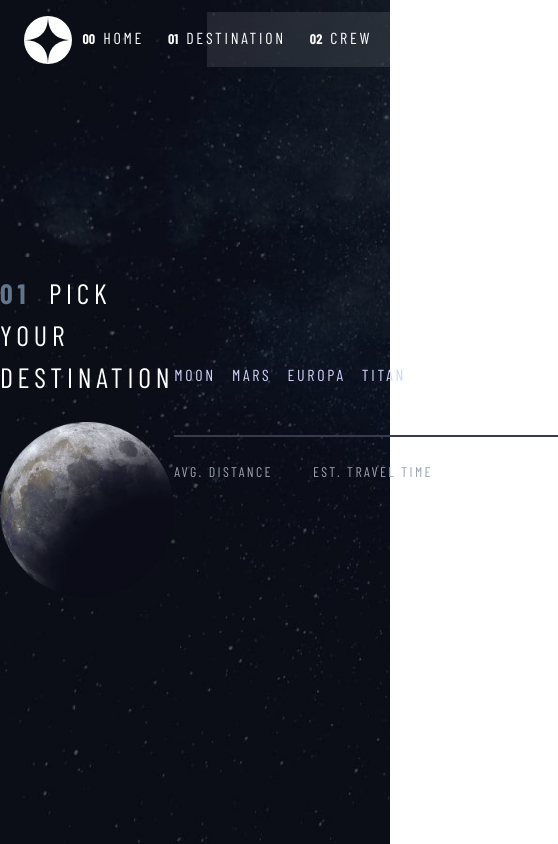
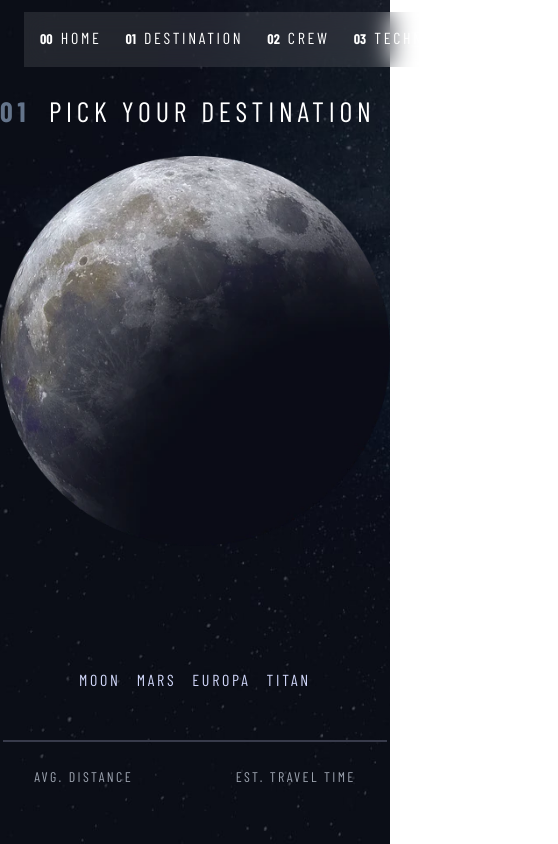
Before and after one commit to jdpena28/space-tourism, a Next.js app: page /destination/1 in a window 390 px wide. Shown: the whole page, 558 px wide, since content can reach past the window. Built offline with nearby package versions, Linux system fonts and the light colour scheme; a web font is replaced by a local one.

Commit message:
RESPONSIVE: tablet view for planet.tsx

```diff
--- a/pages/destination/[planets].tsx
+++ b/pages/destination/[planets].tsx
@@ -23,7 +23,7 @@ const Planets: NextPage = () => {
   return (
     <Layout
       id="planet"
-      className="containers mx-auto flex h-full items-center justify-around">
+      className="containers mx-auto flex h-full items-center justify-around lg:flex-col">
       <div className="mt-8 space-y-6">
         <Subheading num="01" text="PICK YOUR DESTINATION" />
         <Image
@@ -35,13 +35,13 @@ const Planets: NextPage = () => {
           width={445}
         />
       </div>
-      <div>
+      <div className="lg:text-center">
         <Tabs />
         <h2 className="text-heading2">{datas?.name.toUpperCase()}</h2>
         <p className="w-96 font-tertiary">{datas?.description}</p>
         <div className="mt-12 h-[2px] w-full bg-[#383B4B]" />
         <br />
-        <div className="flex gap-x-10 text-subheading1">
+        <div className="flex gap-x-10 text-subheading1 lg:justify-around">
           <div>
             <p className="font-secondary text-subheading2 text-gray-400">
               AVG. DISTANCE
--- a/src/components/Navbar.tsx
+++ b/src/components/Navbar.tsx
@@ -38,7 +38,7 @@ const Navbar = () => {
     <nav className="absolute flex w-full items-center justify-between pt-3 pl-6 font-secondary">
       <Image src="/assets/shared/logo.svg" height={48} width={48} />
       <div className="z-30 -mr-40 h-[1px]  w-[40%] bg-[#979797] lg:hidden" />
-      <div className="z-20 flex w-[50%] justify-center gap-x-6 bg-white/10 backdrop-blur-md lg:text-sm">
+      <div className="z-20 flex w-[50%] justify-center gap-x-6 bg-white/10 backdrop-blur-md lg:w-max lg:pl-4 lg:text-sm">
         {data.map((item, count) => {
           return (
             <TextLink
--- a/styles/globals.css
+++ b/styles/globals.css
@@ -37,11 +37,6 @@
 #home {
   background-image: url("/assets/home/background-home-desktop.jpg");
 }
-@media (max-width: 1024px) {
-  #home {
-    background-image: url("/assets/home/background-home-tablet.jpg");
-  }
-}
 #planet {
   background-image: url("/assets/destination/background-destination-desktop.jpg");
 }
@@ -51,3 +46,12 @@
 #technology {
   background-image: url("/assets/technology/background-technology-desktop.jpg");
 }
+
+@media (max-width: 1024px) {
+  #home {
+    background-image: url("/assets/home/background-home-tablet.jpg");
+  }
+  #planet {
+    background-image: url("/assets/destination/background-destination-tablet.jpg");
+  }
+}
```
